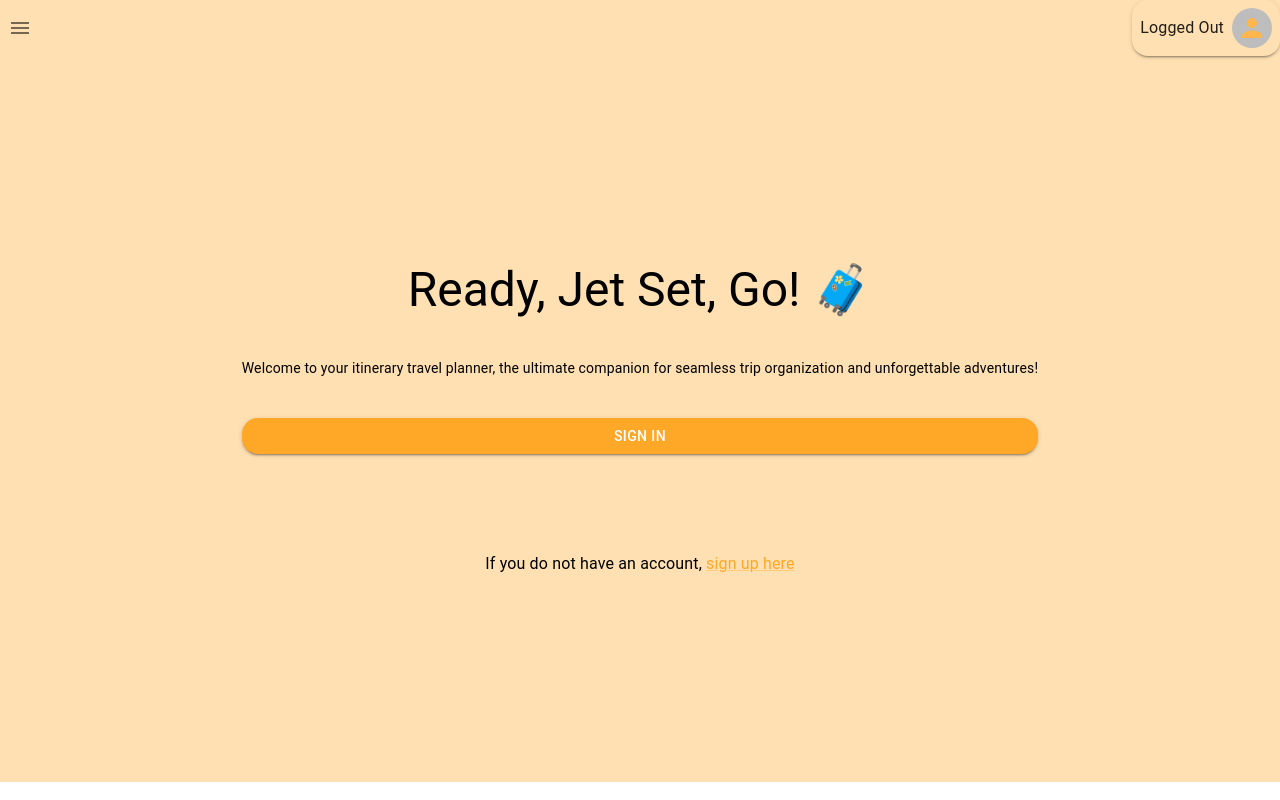
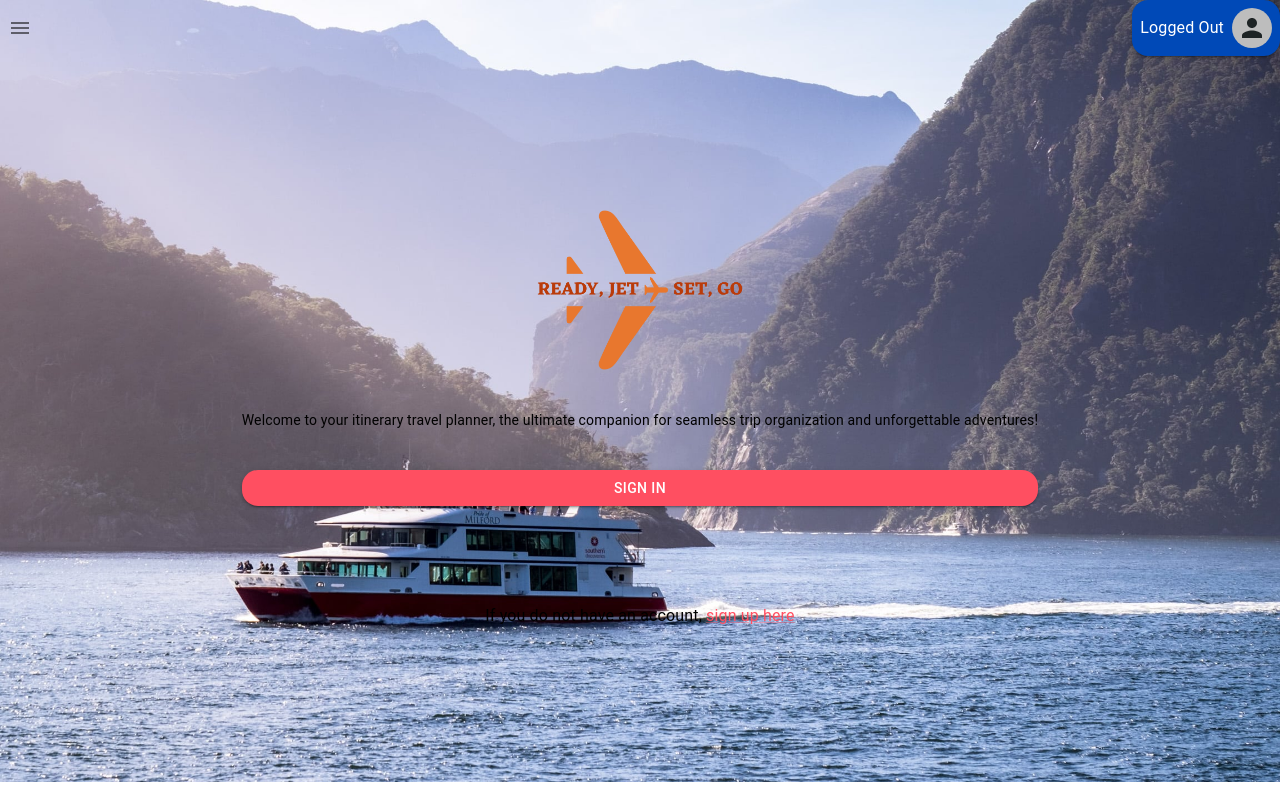
Before and after one commit to silvester-zogaj/travel-planner, a Next.js app in the folder travel-planner-fe/: page / in a window 1280 px wide. Built offline with nearby package versions, Linux system fonts and the light colour scheme; no server answers.

Commit message:
add logo and background image

```diff
--- a/travel-planner-fe/app/page.tsx
+++ b/travel-planner-fe/app/page.tsx
@@ -6,7 +6,10 @@ import { redirect } from "next/navigation";
 import Typography from "@mui/material/Typography";
 import Button from "@mui/material/Button";
 import Stack from "@mui/material/Stack";
-import { useIsDark } from "@/shared/AppMuiThemeProvider";
+import Box from "@mui/material/Box";
+import milford from "../public/milford.jpg";
+import { useBackgroundImage } from "@/shared/AppMuiThemeProvider";
+import Logo from "@/components/logo";
 
 export default function LandingPage() {
   const { user } = useContext(AuthContext);
@@ -17,9 +20,14 @@ export default function LandingPage() {
   }, [user]);
   return (
     <Stack sx={{ gap: 5 }}>
-      <Typography textAlign="center" variant="h3">
-        Ready, Jet Set, Go! 🧳
-      </Typography>
+      <Logo
+        style={{
+          display: "block",
+          height: "20vh",
+          width: "auto",
+          objectFit: "contain",
+        }}
+      />
       <Typography textAlign="center" variant="body2">
         Welcome to your itinerary travel planner, the ultimate companion for
         seamless trip organization and unforgettable adventures!
--- /dev/null
+++ b/travel-planner-fe/components/logo.tsx
@@ -0,0 +1,12 @@
+import Image from "next/image";
+import logo from "../public/logo.png";
+
+interface LogoProps {
+  style: React.CSSProperties;
+}
+
+function Logo(props: LogoProps) {
+  return <Image alt="logo" src={logo} style={props.style} />;
+}
+
+export default Logo;
--- a/travel-planner-fe/shared/AppMuiThemeProvider.tsx
+++ b/travel-planner-fe/shared/AppMuiThemeProvider.tsx
@@ -13,9 +13,19 @@ import ThemeProvider from "@mui/material/styles/ThemeProvider";
 import NextLink from "next/link";
 import useMediaQuery from "@mui/material/useMediaQuery";
 import { Box } from "@mui/material";
+import { StaticImageData } from "next/image";
+import milford from "../public/milford.jpg";
 
 const contextIsDark = createContext<
   { isDark: boolean; setIsDark: (isDark: boolean) => void } | undefined
+>(undefined);
+
+const contextBackgroundImage = createContext<
+  | {
+      backgroundImage: string;
+      setBackgroundImage: (image: string) => void;
+    }
+  | undefined
 >(undefined);
 
 const LinkBehaviour = forwardRef(function LinkBehaviour(props, ref) {
@@ -27,6 +37,7 @@ export default function AppMuiThemeProvider(props: {
   children: React.ReactNode;
 }) {
   const { children } = props;
+  const [backgroundImage, setBackgroundImage] = useState<string>(milford.src);
   const prefersDarkMode = useMediaQuery("(prefers-color-scheme: dark)");
 
   useEffect(() => {
@@ -47,20 +58,18 @@ export default function AppMuiThemeProvider(props: {
       createTheme({
         palette: {
           primary: {
-            light: "#FFD180",
-            main: "#FFA726",
-            dark: "#E65100",
-            contrastText: "#fff",
+            main: "#FF4F61",
           },
           secondary: {
-            light: "#FFCC80",
-            main: "#FF9800",
-            dark: "#EF6C00",
-            contrastText: "#fff",
+            main: "#FFCB3A",
           },
           background: {
-            default: "#FFB74D",
-            paper: "#FFE0B2",
+            paper: "#0049B7",
+            default: "#1E2425",
+          },
+          text: {
+            primary: "#FFF",
+            secondary: "#FFFFFF",
           },
         },
         typography: {
@@ -85,19 +94,38 @@ export default function AppMuiThemeProvider(props: {
       }),
     [prefersDarkMode]
   );
+  const wrap = useMemo(
+    () => ({ backgroundImage, setBackgroundImage }),
+    [backgroundImage]
+  );
 
   return (
     <ThemeProvider theme={theme}>
+      <contextBackgroundImage.Provider value={wrap}>
         <Box
           id="app-container"
           sx={{
             backgroundColor: (theme) => theme.palette.background.paper,
+            backgroundImage: `url(${backgroundImage})`,
+            backgroundSize: "cover",
+            backgroundPosition: "center",
           }}
         >
           {children}
         </Box>
+      </contextBackgroundImage.Provider>
     </ThemeProvider>
   );
+}
+
+export function useBackgroundImage() {
+  const wrap = useContext(contextBackgroundImage);
+
+  if (wrap === undefined) {
+    throw new Error("Not wrapped in provider");
+  }
+
+  return wrap;
 }
 
 export function useIsDark() {
```
Also changed, not shown: travel-planner-fe/public/logo.png (added), travel-planner-fe/public/milford.jpg (added). Lines whose indentation alone changed are shown as unchanged.
